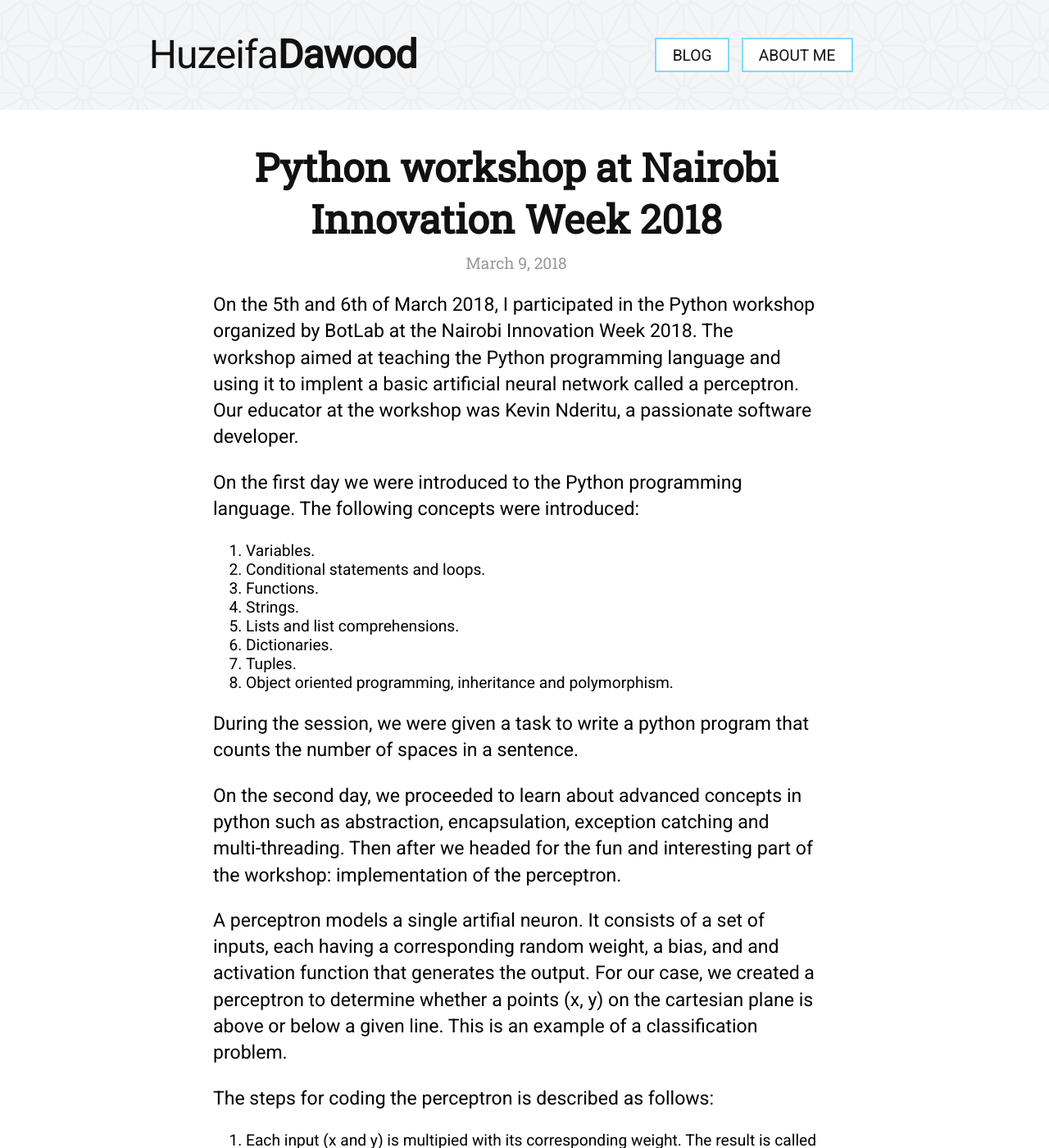
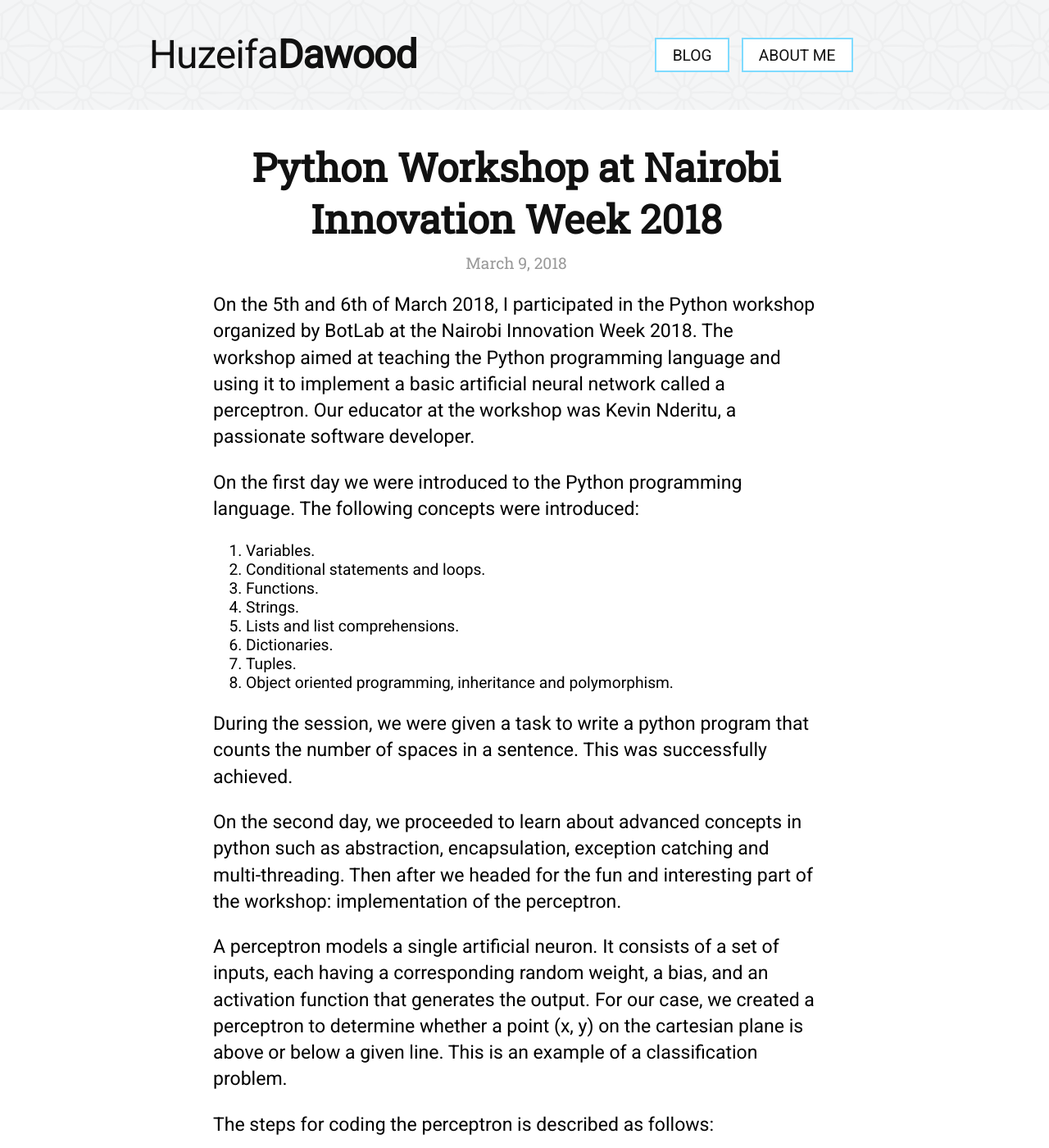
Before and after one commit to huzeifa-zz/huzeifa.github.io, a Jekyll site: the page built from _posts/2018-03-09-python-workshop-nwi-2018.markdown, in a window 1280 px wide and 1400 px high. Shown: the whole window at 82% size. Built offline with Jekyll 4.4.1, drawn with Linux system fonts in a browser that asks for light colours; nearby versions of some CDN libraries; some of the changed text lies outside the part shown.

Commit message:
Update 2018-03-09-python-workshop-nwi-2018.markdown

```diff
--- a/_posts/2018-03-09-python-workshop-nwi-2018.markdown
+++ b/_posts/2018-03-09-python-workshop-nwi-2018.markdown
@@ -1,12 +1,12 @@
 ---
 layout: post
-title: "Python workshop at Nairobi Innovation Week 2018"
+title: "Python Workshop at Nairobi Innovation Week 2018"
 date: 2018-03-09
 categories: python
 ---
 
 On the 5th and 6th of March 2018, I participated in the Python workshop organized by BotLab at the Nairobi Innovation Week 2018.
-The workshop aimed at teaching the Python programming language and using it to implent a basic artificial neural network called a perceptron.
+The workshop aimed at teaching the Python programming language and using it to implement a basic artificial neural network called a perceptron.
 Our educator at the workshop was Kevin Nderitu, a passionate software developer.
 
 On the first day we were introduced to the Python programming language.
@@ -20,11 +20,11 @@ The following concepts were introduced:
 7. Tuples.
 8. Object oriented programming, inheritance and polymorphism.
 
-During the session, we were given a task to write a python program that counts the number of spaces in a sentence.
+During the session, we were given a task to write a python program that counts the number of spaces in a sentence. This was successfully achieved.
 
 On the second day, we proceeded to learn about advanced concepts in python such as abstraction, encapsulation, exception catching and multi-threading. Then after we headed for the fun and interesting part of the workshop: implementation of the perceptron.
 
-A perceptron models a single artifial neuron. It consists of a set of inputs, each having a corresponding random weight, a bias, and and activation function that generates the output. For our case, we created a perceptron to determine whether a points (x, y) on the cartesian plane is above or below a given line. This is an example of a classification problem.
+A perceptron models a single artificial neuron. It consists of a set of inputs, each having a corresponding random weight, a bias, and an activation function that generates the output. For our case, we created a perceptron to determine whether a point (x, y) on the cartesian plane is above or below a given line. This is an example of a classification problem.
 
 The steps for coding the perceptron is described as follows:
 1. Each input (x and y) is multipied with its corresponding weight. The result is called the weighted input. The weights are randomly generated for each input. Also a bias of value 1 is added to the set of inputs to ensure that the sum of the weighted inputs is always non-zero.
```
Also changed, not shown: other parts of _posts/2018-03-09-python-workshop-nwi-2018.markdown (+1 -1 lines).
